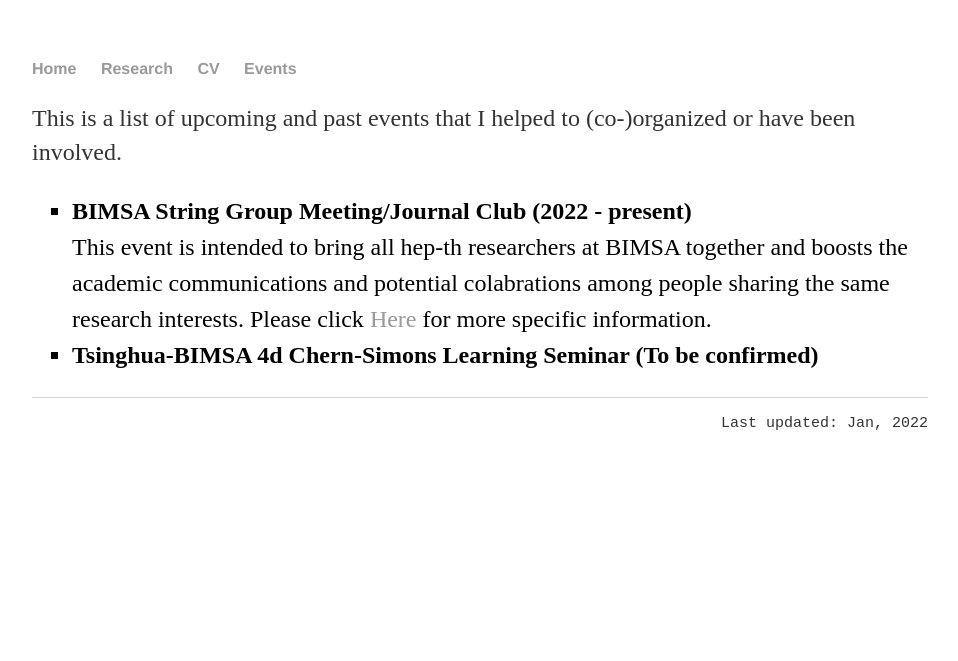
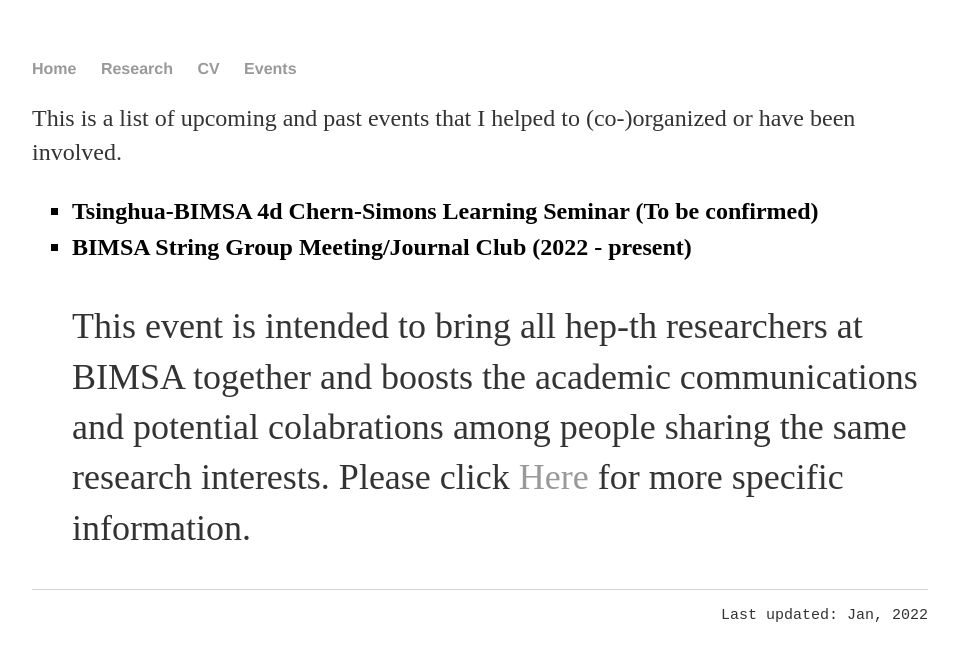
Before and after one commit to hhzou/hhzou.github.io, a Jekyll site: the page built from events/index.html, in a window 1280 px wide. Shown: the top 661 px of the page, without its empty margins (160-1118 px from the left). Built offline with Jekyll 4.4.1, drawn with Linux system fonts in a browser that asks for light colours.

Commit message:
Update index.html

```diff
--- a/events/index.html
+++ b/events/index.html
@@ -6,13 +6,16 @@
 	<p>
 		This is a list of upcoming and past events that I helped to (co-)organized or have been involved.
 	</p>
-	<ul style="font-size:1.5em; line-height: 150%; list-style-type: square">
-		<li>
-			<strong>BIMSA String Group Meeting/Journal Club (2022 - present)</strong>
-			<br> This event is intended to bring all hep-th researchers at BIMSA together and boosts the academic communications and potential colabrations among people sharing the same research interests. Please click <a href="bimsagroup/index.html">Here</a> for more specific information.
-		</li>
+	<ol style="font-size:1.5em; line-height: 150%; list-style-type: square; reversed: reversed">
 		<li>
 			<strong>Tsinghua-BIMSA 4d Chern-Simons Learning Seminar (To be confirmed)</strong>
 		</li>
-	</ul>
+		<li>
+			<strong>BIMSA String Group Meeting/Journal Club (2022 - present)</strong>
+			<p>
+				This event is intended to bring all hep-th researchers at BIMSA together and boosts the academic communications and potential colabrations among people sharing the same research interests. Please click <a href="bimsagroup/index.html">Here</a> for more specific information.
+			</p>
+		</li>
+
+	</ol>
 </div>
```
